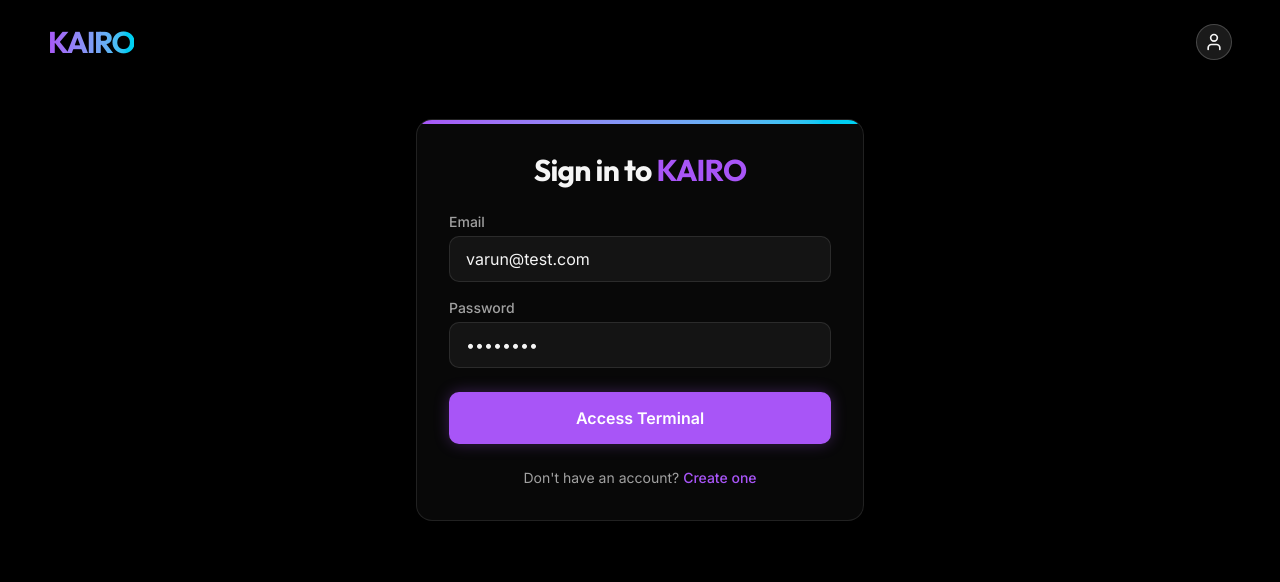
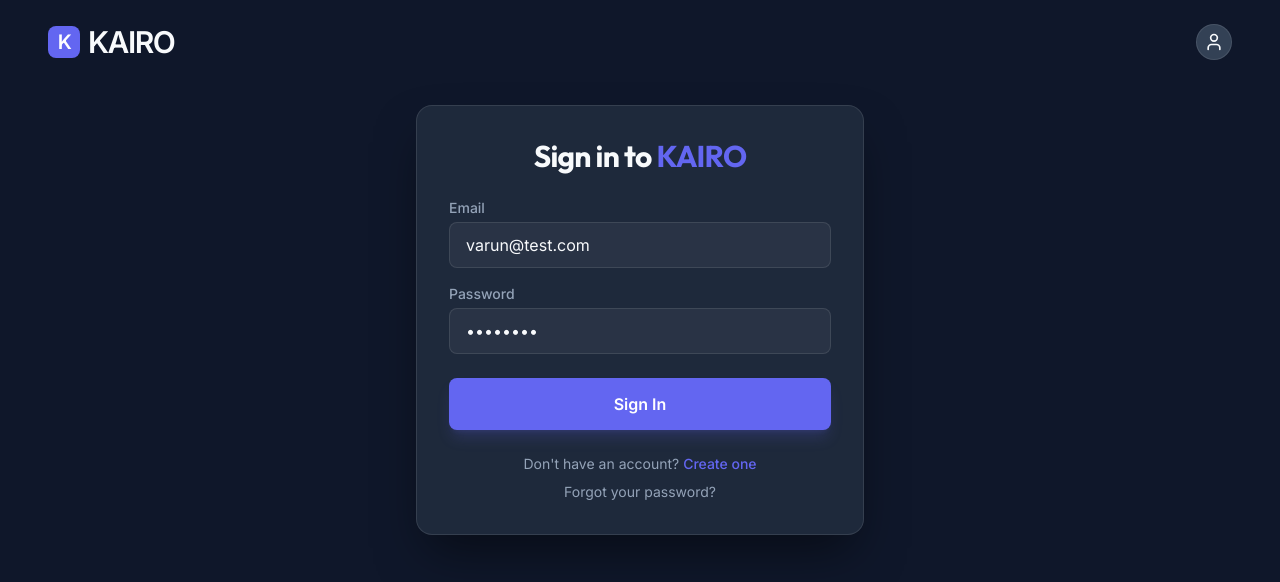
Before and after one commit to Varun2526/netflix_search_clone, a React (Vite) app in the folder frontend/: page /login in a window 1280 px wide. Shown: the top 582 px of the page. Built offline with nearby package versions, Linux system fonts and the light colour scheme; no server answers.

Commit message:
refactor: update content card layout, enhance modal metadata, and disable hero banner auto-scroll

```diff
--- a/frontend/src/components/Navbar.jsx
+++ b/frontend/src/components/Navbar.jsx
@@ -1,12 +1,14 @@
 import React, { useState, useEffect } from 'react';
-import { Link, useNavigate } from 'react-router-dom';
-import { Search, User, Bell } from 'lucide-react';
+import { Link, useNavigate, useLocation } from 'react-router-dom';
+import { Search, User, Bell, Menu, X } from 'lucide-react';
 import { useAuth } from '../context/AuthContext';
 
 export default function Navbar() {
   const { user, logout } = useAuth();
   const navigate = useNavigate();
+  const location = useLocation();
   const [isScrolled, setIsScrolled] = useState(false);
+  const [isMobileMenuOpen, setIsMobileMenuOpen] = useState(false);
 
   useEffect(() => {
     const handleScroll = () => setIsScrolled(window.scrollY > 20);
@@ -14,47 +16,57 @@
     return () => window.removeEventListener('scroll', handleScroll);
   }, []);
 
+  // Close mobile menu on route change
+  useEffect(() => {
+    setIsMobileMenuOpen(false);
+  }, [location.pathname]);
+
   const handleLogout = async () => {
     await logout();
     navigate('/login');
   };
 
   return (
+    <>
       <nav
         className={`fixed top-0 w-full z-50 transition-all duration-300 ${
-        isScrolled
-          ? 'bg-background/80 backdrop-blur-xl border-b border-white/5 py-4'
+          isScrolled || isMobileMenuOpen
+            ? 'bg-background/95 backdrop-blur-xl border-b border-border py-4'
             : 'bg-transparent py-6'
         }`}
       >
-      <div className="max-w-[1600px] mx-auto px-6 md:px-12 flex items-center justify-between gap-8">
+        <div className="max-w-[1600px] mx-auto px-4 md:px-12 flex items-center justify-between gap-8">
+
+          <div className="flex items-center gap-4 md:gap-12">
+            {/* Mobile Menu Toggle */}
+            {user && (
+              <button
+                className="lg:hidden text-foreground hover:text-primary transition-colors"
+                onClick={() => setIsMobileMenuOpen(!isMobileMenuOpen)}
+              >
+                {isMobileMenuOpen ? <X className="w-6 h-6" /> : <Menu className="w-6 h-6" />}
+              </button>
+            )}
+
             {/* Logo */}
-        <div className="flex items-center gap-12">
-          <h1 className="text-3xl font-bold bg-gradient-to-r from-primary to-cyan-400 bg-clip-text text-transparent tracking-tighter">
+            <Link to="/" className="text-2xl md:text-3xl font-bold text-foreground tracking-tighter flex items-center gap-2">
+              <span className="w-8 h-8 rounded-lg bg-primary text-white flex items-center justify-center text-xl">K</span>
               KAIRO
-          </h1>
+            </Link>
 
             {/* Desktop Nav */}
             {user && (
               <div className="hidden lg:flex items-center gap-6">
-              <Link to="/" className="text-foreground hover:text-primary transition-colors text-sm font-medium">
-                Home
-              </Link>
-              <Link to="/movies" className="text-muted-foreground hover:text-primary transition-colors text-sm font-medium">
-                Movies
-              </Link>
-              <Link to="/games" className="text-muted-foreground hover:text-primary transition-colors text-sm font-medium">
-                Games
-              </Link>
-              <Link to="/wishlist" className="text-muted-foreground hover:text-primary transition-colors text-sm font-medium">
-                My Wishlist
-              </Link>
+                <Link to="/" className="text-foreground hover:text-primary transition-colors text-sm font-medium">Home</Link>
+                <Link to="/movies" className="text-muted-foreground hover:text-primary transition-colors text-sm font-medium">Movies</Link>
+                <Link to="/games" className="text-muted-foreground hover:text-primary transition-colors text-sm font-medium">Games</Link>
+                <Link to="/wishlist" className="text-muted-foreground hover:text-primary transition-colors text-sm font-medium">My Wishlist</Link>
               </div>
             )}
           </div>
 
           {/* Right Section */}
-        <div className="flex items-center gap-6">
+          <div className="flex items-center gap-4 md:gap-6">
             {user && (
               <>
                 {/* Search Bar */}
@@ -63,7 +75,7 @@
                   <input
                     type="text"
                     placeholder="Search movies, games, or genres..."
-                  className="bg-white/5 border border-white/10 text-sm rounded-full pl-10 pr-4 py-2 w-[280px] focus:outline-none focus:ring-1 focus:ring-primary focus:border-primary transition-all placeholder:text-muted-foreground"
+                    className="bg-secondary/50 border border-border text-sm rounded-full pl-10 pr-4 py-2 w-[280px] focus:outline-none focus:ring-1 focus:ring-primary focus:border-primary transition-all placeholder:text-muted-foreground"
                   />
                 </div>
 
@@ -78,8 +90,8 @@
               onClick={() => user ? navigate('/profile') : navigate('/login')}
               className={`w-9 h-9 rounded-full flex items-center justify-center transition-colors ${
                 user
-                ? 'bg-primary/20 border border-primary/50 hover:bg-primary/40'
-                : 'bg-white/10 border border-white/20 hover:bg-white/20'
+                  ? 'bg-primary/20 border border-primary/30 hover:bg-primary/40'
+                  : 'bg-secondary border border-border hover:bg-secondary/80'
               }`}
               title={user ? 'Profile' : 'Log in'}
             >
@@ -89,7 +101,7 @@
             {user && (
               <button
                 onClick={handleLogout}
-              className="text-muted-foreground hover:text-destructive transition-colors text-sm font-medium"
+                className="text-muted-foreground hover:text-destructive transition-colors text-sm font-medium hidden sm:block"
                 title="Log out"
               >
                 Logout
@@ -98,5 +110,30 @@
           </div>
         </div>
       </nav>
+
+      {/* Mobile Drawer */}
+      {isMobileMenuOpen && user && (
+        <div className="fixed inset-0 z-40 bg-background/95 backdrop-blur-xl pt-24 px-6 lg:hidden">
+          <div className="flex flex-col gap-6">
+            <div className="relative w-full">
+              <Search className="absolute left-3 top-1/2 -translate-y-1/2 w-5 h-5 text-muted-foreground" />
+              <input
+                type="text"
+                placeholder="Search movies, games..."
+                className="w-full bg-secondary/50 border border-border text-base rounded-xl pl-12 pr-4 py-3 focus:outline-none focus:ring-1 focus:ring-primary focus:border-primary transition-all placeholder:text-muted-foreground"
+              />
+            </div>
+
+            <div className="flex flex-col gap-4 text-lg font-medium">
+              <Link to="/" className="text-foreground hover:text-primary transition-colors py-2 border-b border-border">Home</Link>
+              <Link to="/movies" className="text-muted-foreground hover:text-primary transition-colors py-2 border-b border-border">Movies</Link>
+              <Link to="/games" className="text-muted-foreground hover:text-primary transition-colors py-2 border-b border-border">Games</Link>
+              <Link to="/wishlist" className="text-muted-foreground hover:text-primary transition-colors py-2 border-b border-border">My Wishlist</Link>
+              <button onClick={handleLogout} className="text-destructive text-left py-2 border-b border-border">Logout</button>
+            </div>
+          </div>
+        </div>
+      )}
+    </>
   );
 }
--- a/frontend/src/index.css
+++ b/frontend/src/index.css
@@ -31,27 +31,27 @@
 
 :root {
   --font-size: 16px;
-  /* Dark mode default - Ultra Premium OLED Black Cyberpunk */
-  --background: #000000;
-  --foreground: #f5f5f5;
-  --card: #080808;
-  --card-foreground: #f5f5f5;
-  --popover: #0a0a0a;
-  --popover-foreground: #f5f5f5;
-  --primary: #a855f7; /* Neon Purple */
+  /* Premium Slate Dark Mode */
+  --background: #0f172a;
+  --foreground: #f8fafc;
+  --card: #1e293b;
+  --card-foreground: #f8fafc;
+  --popover: #1e293b;
+  --popover-foreground: #f8fafc;
+  --primary: #6366f1;
   --primary-foreground: #ffffff;
-  --secondary: #121212;
-  --secondary-foreground: #f5f5f5;
-  --muted: #1c1c1c;
-  --muted-foreground: #a1a1a1;
-  --accent: #7c3aed; /* Deep Purple */
+  --secondary: #334155;
+  --secondary-foreground: #f8fafc;
+  --muted: #334155;
+  --muted-foreground: #94a3b8;
+  --accent: #4f46e5;
   --accent-foreground: #ffffff;
   --destructive: #ef4444;
   --destructive-foreground: #ffffff;
-  --border: rgba(255, 255, 255, 0.08);
+  --border: rgba(255, 255, 255, 0.1);
   --input: rgba(255, 255, 255, 0.05);
-  --ring: #a855f7;
-  --radius: 0.625rem;
+  --ring: #6366f1;
+  --radius: 0.5rem;
 }
 
 @layer base {
--- a/frontend/src/pages/Login.jsx
+++ b/frontend/src/pages/Login.jsx
@@ -29,9 +29,7 @@
 
   return (
     <div className="flex flex-col items-center justify-center min-h-[80vh] px-4">
-      <div className="w-full max-w-md bg-card border border-white/10 rounded-2xl p-8 shadow-2xl backdrop-blur-xl relative overflow-hidden">
-        {/* Neon accent top border */}
-        <div className="absolute top-0 left-0 right-0 h-1 bg-gradient-to-r from-primary to-cyan-400" />
+      <div className="w-full max-w-md bg-card border border-border rounded-2xl p-8 shadow-2xl shadow-black/50 relative overflow-hidden">
 
         <h2 className="text-3xl font-bold mb-6 tracking-tight text-center">
           Sign in to <span className="text-primary">KAIRO</span>
@@ -69,19 +67,24 @@
           <button
             type="submit"
             disabled={loading}
-            className="w-full mt-6 bg-primary hover:bg-primary/90 text-primary-foreground py-3 rounded-lg font-semibold transition-all shadow-[0_0_15px_rgba(168,85,247,0.3)] disabled:opacity-50 flex justify-center items-center h-[52px]"
+            className="w-full mt-6 bg-primary hover:bg-primary/90 text-primary-foreground py-3 rounded-lg font-semibold transition-all shadow-lg shadow-primary/20 disabled:opacity-50 flex justify-center items-center h-[52px]"
           >
             {loading ? (
               <span className="w-5 h-5 border-2 border-white/20 border-t-white rounded-full animate-spin" />
             ) : (
-              'Access Terminal'
+              'Sign In'
             )}
           </button>
         </form>
-        <p className="mt-6 text-center text-sm text-muted-foreground">
-          Don't have an account?{' '}
-          <a href="/register" className="text-primary hover:underline font-medium">Create one</a>
-        </p>
+        <div className="mt-6 flex flex-col gap-2 text-center text-sm">
+          <p className="text-muted-foreground">
+            Don't have an account?{' '}
+            <a href="/register" className="text-primary hover:underline font-medium">Create one</a>
+          </p>
+          <p>
+            <a href="#" className="text-muted-foreground hover:text-primary transition-colors">Forgot your password?</a>
+          </p>
+        </div>
       </div>
     </div>
   );
```
Also changed, not shown: frontend/src/components/ContentCard.jsx (+23 -27 lines), frontend/src/components/ContentDetailsModal.jsx (+18 -13 lines), frontend/src/components/HeroBanner.jsx (+7 -11 lines). Lines whose indentation alone changed are shown as unchanged.
